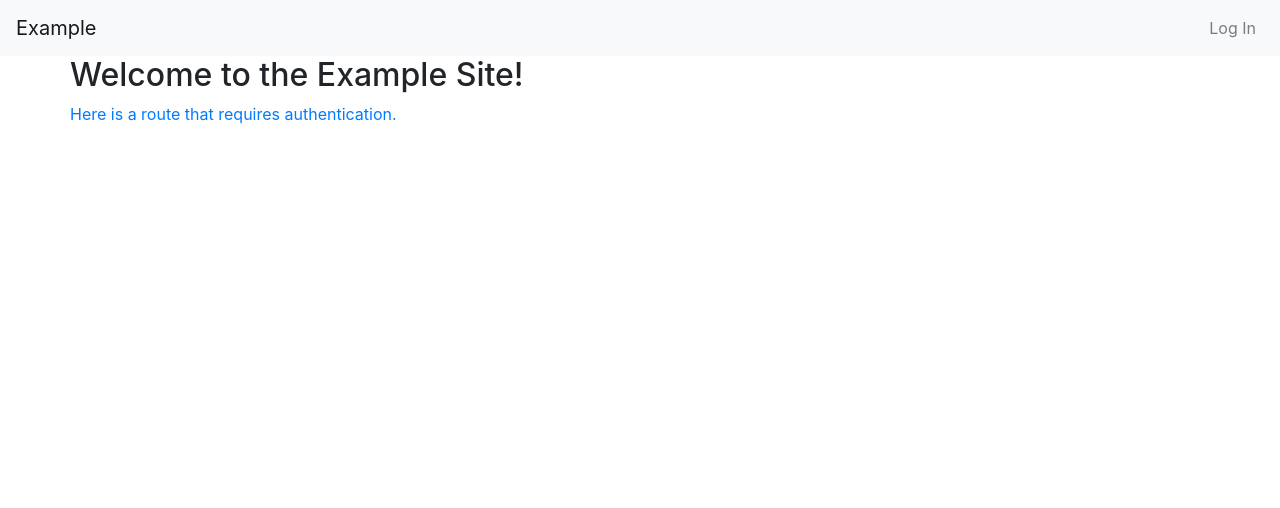
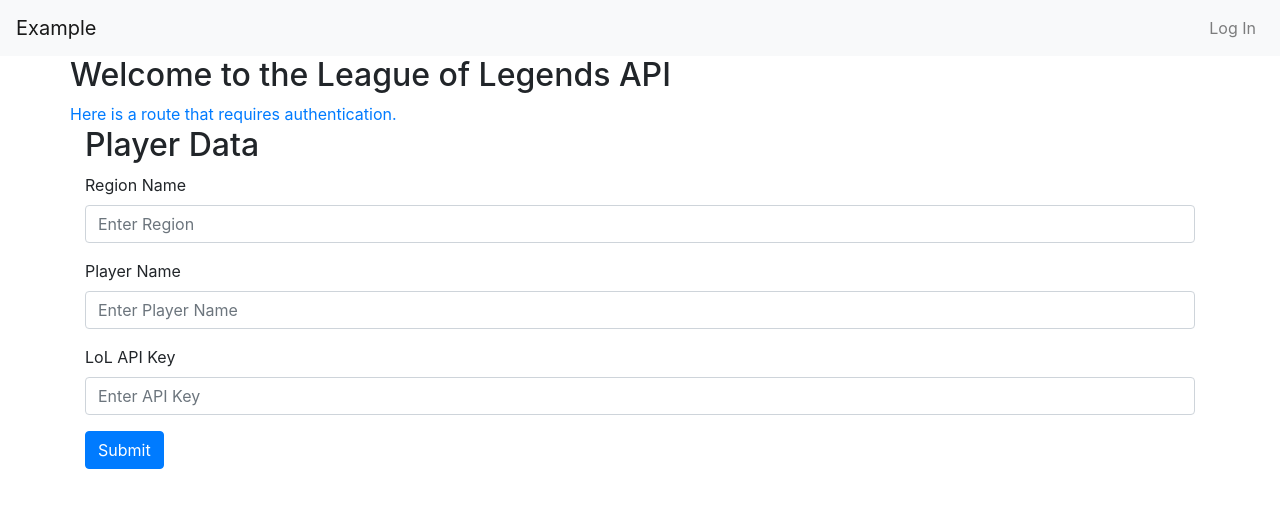
Before and after one commit to kpk28/IT490, a Flask app: page / in a window 1280 px wide. Shown: the top 508 px of the page. Run offline with Flask 2, Linux system fonts and the light colour scheme; some libraries are stand-ins or nearby versions.

Commit message:
Add files via upload

```diff
--- a/IT490-RabbitMQ/front-end/templates/index.html
+++ b/IT490-RabbitMQ/front-end/templates/index.html
@@ -4,9 +4,27 @@
 
 {% block content %}
 <div class="row">
-    <h2>Welcome to the Example Site!</h2>
+    <h2>Welcome to the League of Legends API</h2>
 </div>
 <div class="row">
     <a href="/secret">Here is a route that requires authentication.</a>
 </div>
+
+<h2>Player Data</h2>
+<form method="post">
+    <div class="form-group">
+        <label for="region">Region Name</label>
+        <input type="region" name="region" class="form-control" id="region" placeholder="Enter Region">
+    </div>
+    <div class="form-group">
+        <label for="player">Player Name</label>
+        <input type="player" name="player" class="form-control" id="player" placeholder="Enter Player Name">
+    </div>
+	<div class="form-group">
+        <label for="apikey">LoL API Key</label>
+        <input type="apikey" name="apikey" class="form-control" id="apikey" placeholder="Enter API Key">
+    </div>
+    <button type="submit" class="btn btn-primary">Submit</button>
+</form>
+
 {% endblock %}
```
